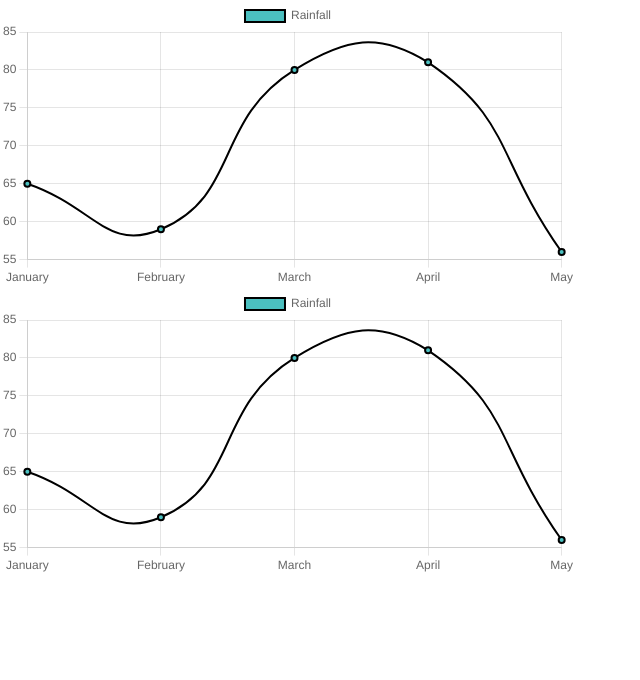
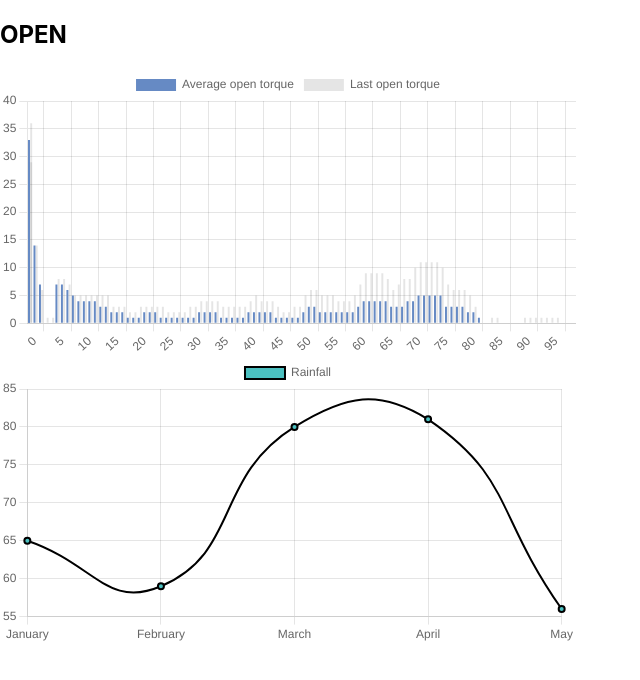
Before and after one commit to gvincenta-pingco/torque, a React (Create React App) app: page / in a window 1280 px wide. Shown: the top 680 px of the page, without its empty margins (0-640 px from the left). Built offline with nearby package versions, Linux system fonts and the light colour scheme.

Commit message:
design open torque graph

```diff
--- a/src/OpenTorque.js
+++ b/src/OpenTorque.js
@@ -1,33 +1,56 @@
 //external imports
-import {Line} from 'react-chartjs-2';
-
+import {Bar} from 'react-chartjs-2';
+import { useMemo, useState } from 'react';
 
 //internal imports
 import torqueData from './data.json';
+import { extractTorqueData } from './utils';
 
-//sample data for chartjs data.
-const data = {
-    labels: ['January', 'February', 'March',
-             'April', 'May'],
-    datasets: [
-      {
-        label: 'Rainfall',
-        fill: false,
-        lineTension: 0.5,
-        backgroundColor: 'rgba(75,192,192,1)',
-        borderColor: 'rgba(0,0,0,1)',
-        borderWidth: 2,
-        data: [65, 59, 80, 81, 56]
-      }
-    ]
-  }
 
 
 
 function OpenTorque(props){
-    return <Line
-    data={data}
+    //sample data for chartjs data.
+    const data = useMemo(() => { //memoize data.
+        const {dataset, labels} = extractTorqueData({ //extract relevant data for those that are Open.
+            data: torqueData,
+            currentProfile : 1,
+            currentDirection  : "Open"
+        })
+        return { //prepare data structure for chartJS
+            labels,
+            datasets: [{
+                label: 'Average open torque', //for Average open torque bar
+                data: dataset,
+                backgroundColor: "#668ac4", //blue color
+                parsing: {
+                    yAxisKey: 'AverageTorque'
+                }
+            }, {
+                label: 'Last open torque', //for Last open torque bar
+                data: dataset,
+                parsing: {
+                    yAxisKey: 'LastTorque'
+                }
+            }]
+        }
+    }, [torqueData])
+    return ( <>
+    <h2> OPEN </h2><Bar
+    data={ data}
     options={{
+
+        scales:{
+            xAxis: {
+                display: true,
+                text: "Valve Position"
+            },
+            yAxis:{
+                display: true,
+                text: "Required Torque (%)"
+            }
+        },
+
         title:{
         display:true,
         text:'Open',
@@ -38,7 +61,8 @@ function OpenTorque(props){
             position:'right'
         }
     }}
-  />;
+  />
+  </>);
 
 }
 export default OpenTorque;
--- /dev/null
+++ b/src/utils.js
@@ -0,0 +1,23 @@
+/*extract relevant torque data depending on:
+1. what profile we are looking at
+2. direction: "Open" or "Close"
+*/
+export const extractTorqueData = ({data, currentProfile, currentDirection}) => {
+    const filteredData =  data.filter(({Direction,  Profile} ) =>
+        currentProfile === Profile && Direction === currentDirection //only allow matching profile & direction.
+    ).map(({ AverageTorque,LastTorque, Position} ) => {
+        return {
+            AverageTorque,LastTorque,
+            x: Position, //relabel Position with 'x' for chartJS
+        };
+    })
+    const labels = Array //gives out x-axis labels
+    .from( new Set(
+        filteredData.map(({x}) => Number(x))
+    ) )
+
+    return {
+        dataset: filteredData,
+        labels
+    }
+}
```
Lines whose indentation alone changed are shown as unchanged.
